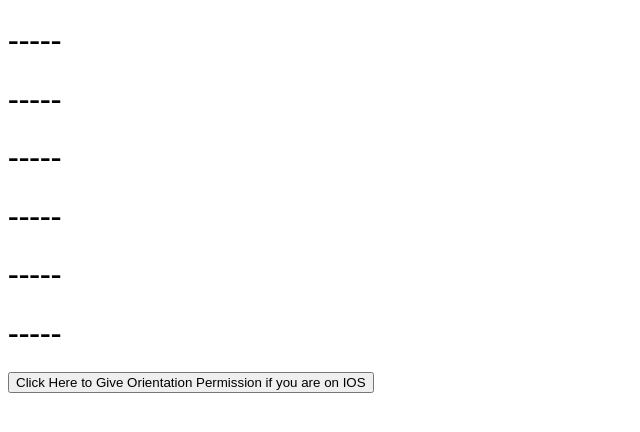
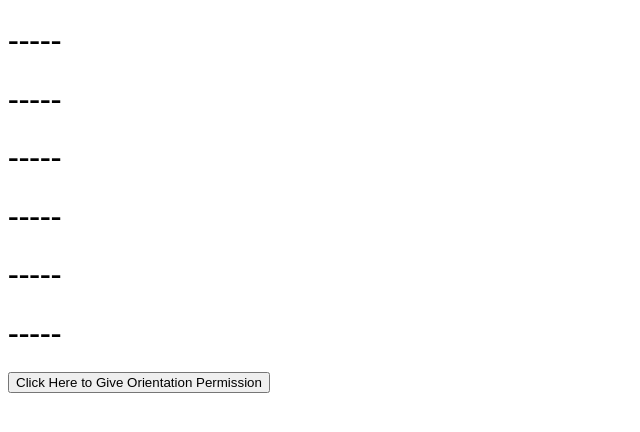
Before and after one commit to cjlangan/friend-locator, a plain HTML site: page index.html in a window 1280 px wide. Shown: the whole page, without its empty margins (0-640 px from the left). Drawn offline with Linux system fonts and the light colour scheme.

Commit message:
Added to day 3 log

```diff
--- a/index.html
+++ b/index.html
@@ -20,7 +20,7 @@
     </div>
 
     <div>
-        <button onclick='requestOrientationPermission();'> Click Here to Give Orientation Permission if you are on IOS</button>
+        <button onclick='requestOrientationPermission();'> Click Here to Give Orientation Permission</button>
     </div>
 
     <script src="javascript.js"></script>
```
Also changed, not shown: README.md.
